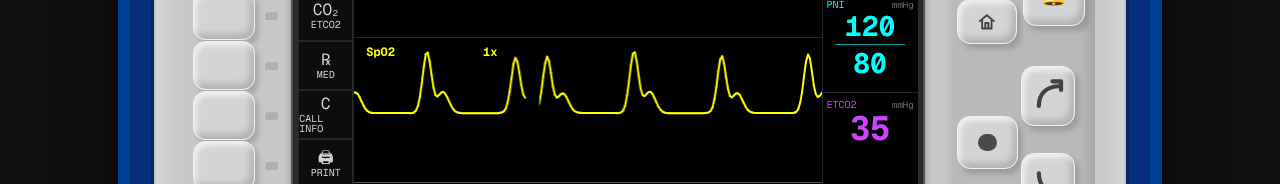
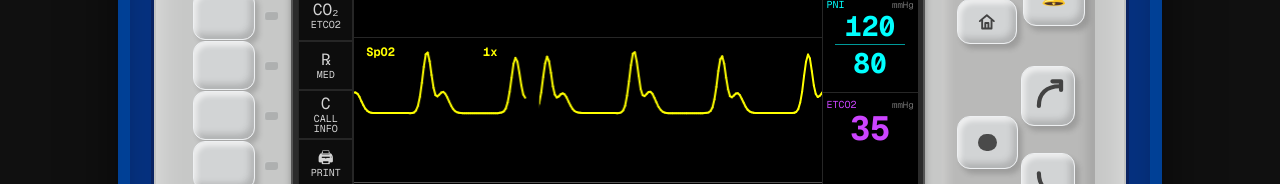
Before and after one commit to JeremyOroc/Paramedic-Monitor, a Next.js app: page / in a window 1280 px wide. Shown: the part 307-491 px from the top of the page. Built offline with nearby package versions, Linux system fonts and the light colour scheme.

Commit message:
Align call info label center horizontally

```diff
--- a/src/components/monitor/SidebarButton.tsx
+++ b/src/components/monitor/SidebarButton.tsx
@@ -38,7 +38,7 @@ export function SidebarButton({
   const content = (
     <>
       <span className="text-base leading-none">{icon}</span>
-      {label && <span className="leading-none">{label}</span>}
+      {label && <span className="leading-none text-center w-full">{label}</span>}
     </>
   )
 
```
